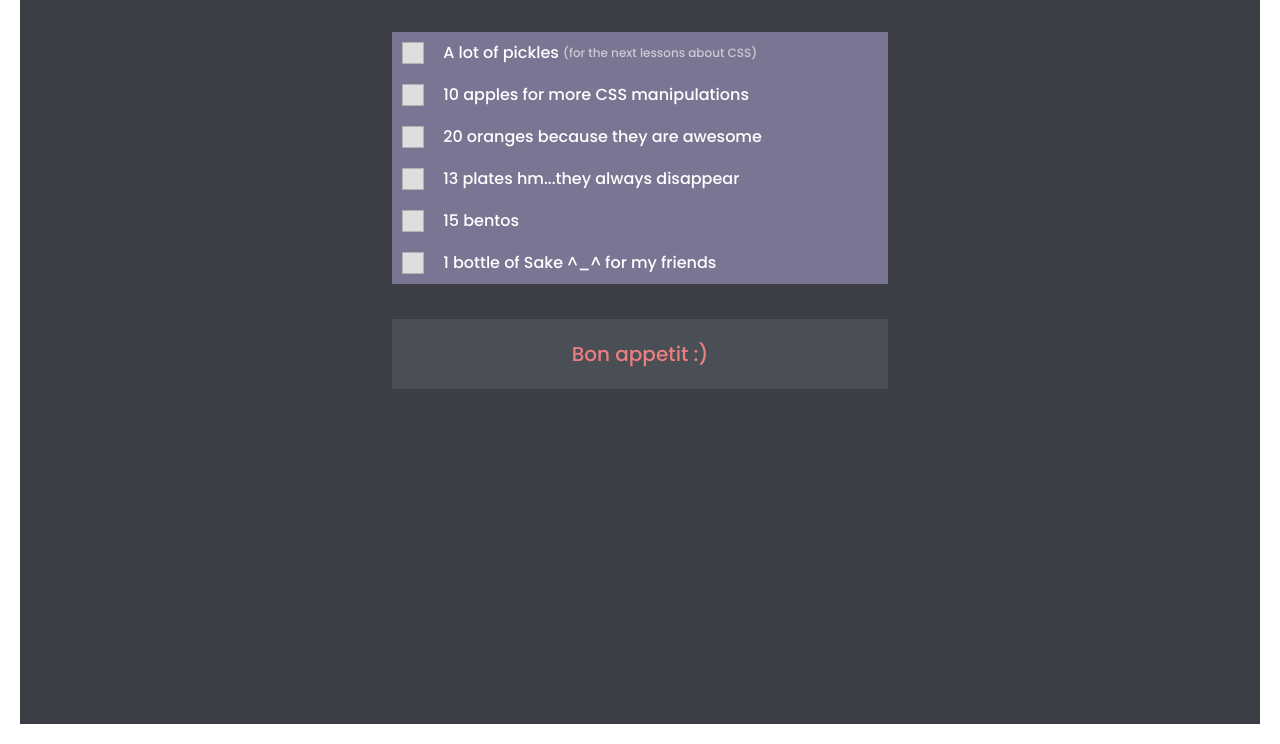
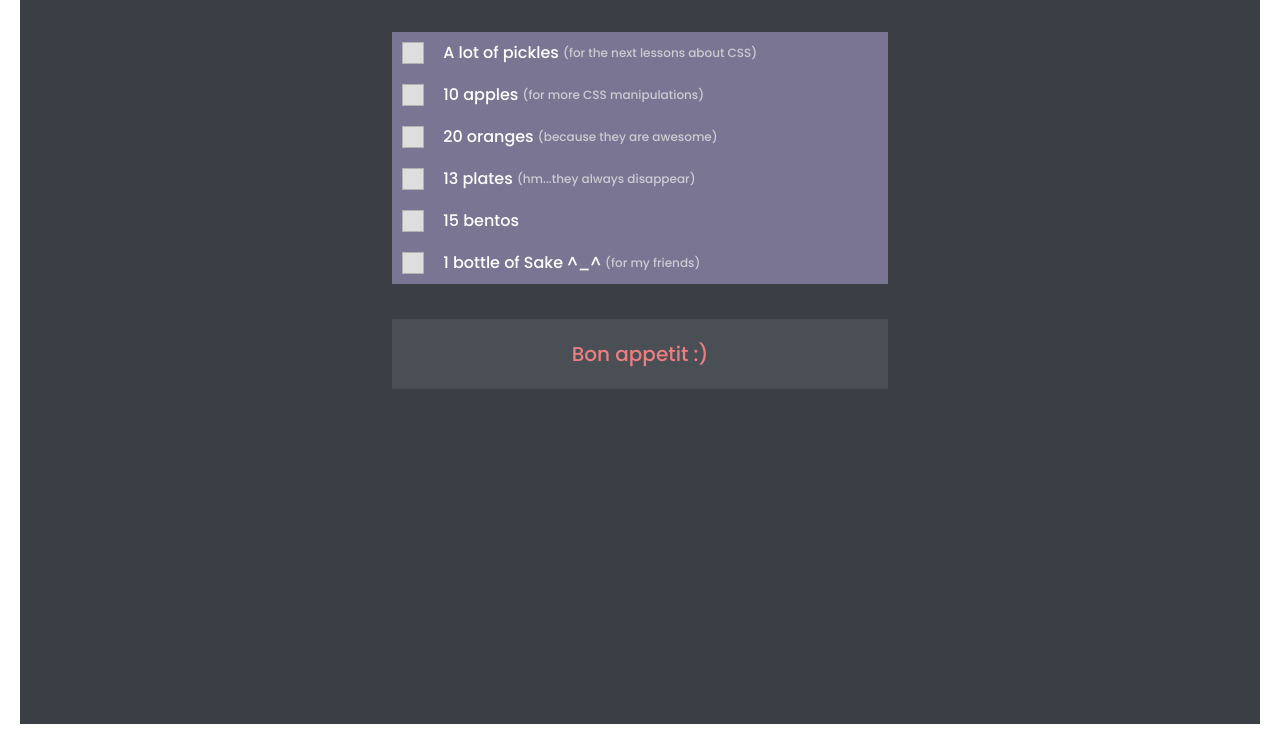
Before and after one commit to sguschenka-kate/css-shop-list, a plain HTML site: page index.html in a window 1280 px wide. Shown: the part 96-840 px from the top of the page. Drawn offline with Linux system fonts and the light colour scheme.

Commit message:
code cleanup

```diff
--- a/index.html
+++ b/index.html
@@ -33,7 +33,7 @@
           <input type="checkbox" />
           <li class="list-item">
             <span>10 apples</span>
-            <span>for more CSS manipulations</span>
+            <span class="text helper-text">for more CSS manipulations</span>
           </li>
         </label>
 
@@ -41,7 +41,7 @@
           <input type="checkbox" />
           <li class="list-item">
             <span>20 oranges</span>
-            <span>because they are awesome</span>
+            <span class="text helper-text">because they are awesome</span>
           </li>
         </label>
 
@@ -49,7 +49,7 @@
           <input type="checkbox" />
           <li class="list-item">
             <span>13 plates</span>
-            <span>hm...they always disappear</span>
+            <span class="text helper-text">hm...they always disappear</span>
           </li>
         </label>
 
@@ -64,7 +64,7 @@
           ><input type="checkbox" />
           <li class="list-item">
             <span>1 bottle of Sake ^_^</span>
-            <span>for my friends</span>
+            <span class="text helper-text">for my friends</span>
           </li>
         </label>
       </ul>
```
Also changed, not shown: template.png (renamed from 89611651-e442-4b44-99aa-ba0fafc1bf6e.png).
